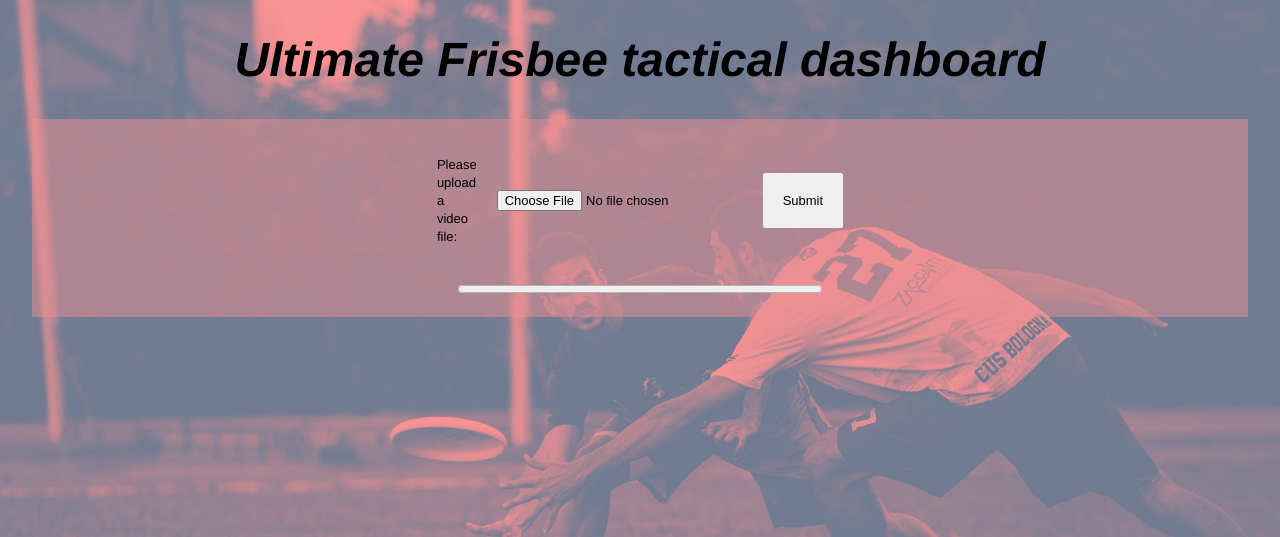
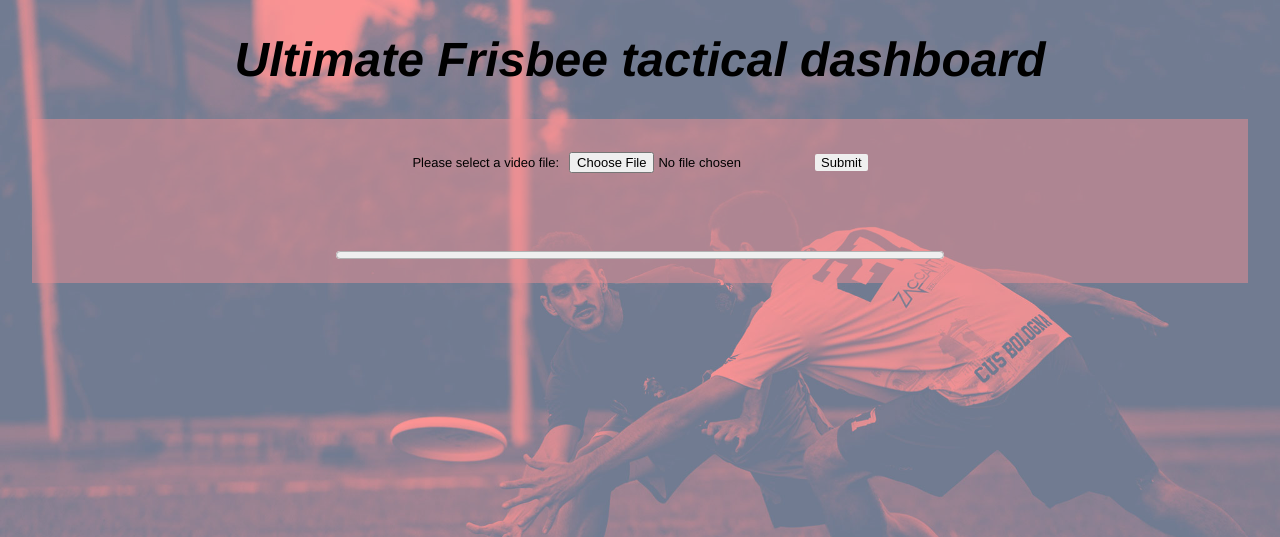
Before and after one commit to marcwagn/ultimate_analytics, a Flask app: page / in a window 1280 px wide. Shown: the top 537 px of the page. Run offline with Flask 3, Linux system fonts and the light colour scheme.

Commit message:
Cosmetic changes

```diff
--- a/web-app/src/static/css/style.css
+++ b/web-app/src/static/css/style.css
@@ -40,21 +40,27 @@ body {
 
 #upload-container label {
   font-size: 13px;
+  padding-right: 10px;
+}
+
+#upload-container p {
+  font-size: 13px;
 }
 
 #upload-container input {
   /*background-color: rgb(15 112 230);*/
+  /*background-color: rgba(133, 132, 132, 0.575);*/
   /*color: white;*/
   text-align: center;
   text-decoration: none;
-  padding: 20px;
+  /*padding: 20px;*/
   border: none;
   font-size: 13px;
   border-radius: 2px;
 }
 
 #video-upload-form, #progressbar {
-  width: 30%;
+  width: 50%;
 }
 
 #video-upload-form  {
--- a/web-app/src/static/js/video_analysis.js
+++ b/web-app/src/static/js/video_analysis.js
@@ -25,6 +25,8 @@ const taskForm = (formName, doPoll, report) => {
 
       const formData = new FormData(event.target)
       formData.append('file', fileInput.files[0]);
+
+      document.getElementById('upload-in-progress-caption').classList.remove('hidden');
 
       fetch(event.target.action, {
         method: "POST",
@@ -85,10 +87,7 @@ taskForm("video-upload-form", true, data => {
     backBuffer.height = tacticalboard.height;
     let backBufferContext = backBuffer.getContext('2d');
 
-    // resizeTactical();
-    // drawPitchOutline(tacticalboard);
-    // resizeDrawable();
-    console.log('About to remove the hidden attribute');
+    document.getElementById('upload-in-progress-caption').classList.add('hidden');
     document.getElementById('dashboard-container').classList.remove('hidden')
 
     const updateCanvas = (now, metadata) => {
--- a/web-app/src/templates/index.html
+++ b/web-app/src/templates/index.html
@@ -35,16 +35,18 @@
       </div>
       <!-- Upload Form-->
       <div id="upload-container">
+
         <form id=video-upload-form method=post action="{{ url_for("tasks.upload") }}">
-          <p> <label for="video-file" title="* The maximum video file size is 32MB">Please upload a video file:</label>
-            </p><p>
+          <p> <label for="video-file" title="Note: The maximum video upload is 32MB">Please select a video file:</label> </p>
+          <p>
             <input type=file id=video-file accept="video/*">
           </p>
           <p>
             <input type=submit>
           </p>
         </form>
-        <!-- Progress bar -->
+        <p id="upload-in-progress-caption" class="hidden">Video processing in progress...</p>
+         <!-- Progress bar -->
         <progress id="progressbar" value="0" max="1"></progress>
       </div>
     </div>
```
